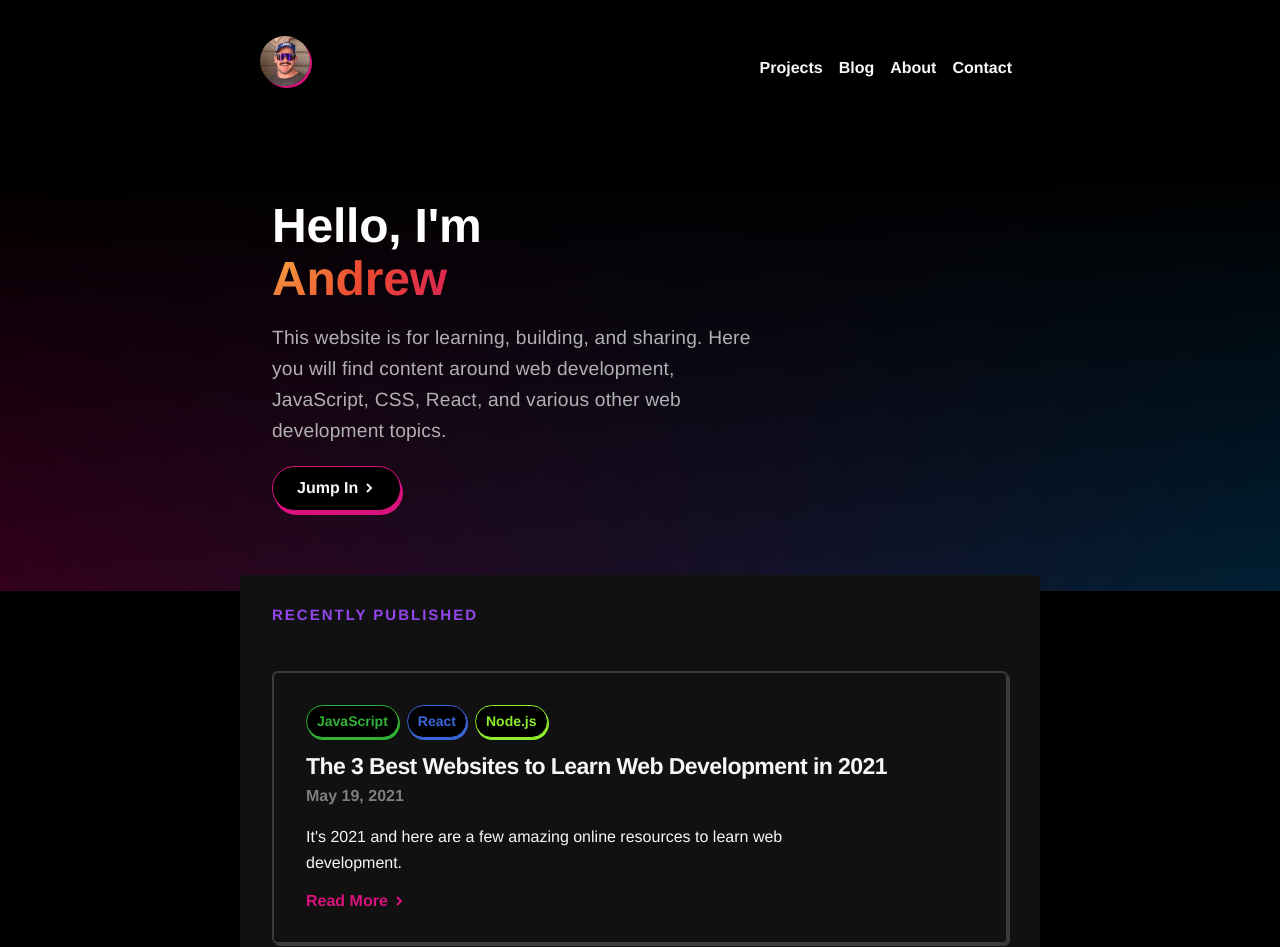
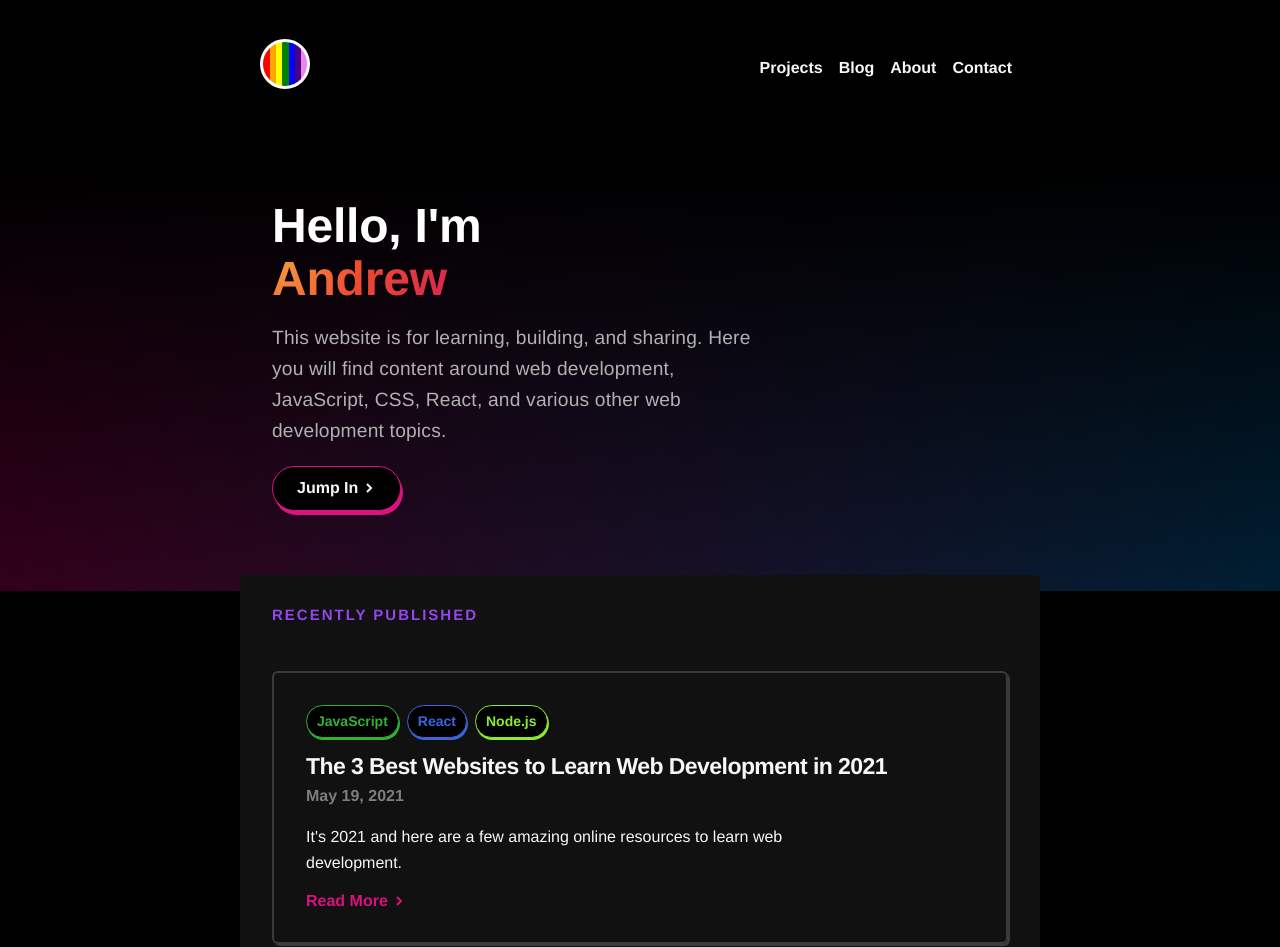
Before and after one commit to andrewgilliland/andrew-gilliland, a Gatsby site: page / in a window 1280 px wide. Shown: the top 947 px of the page. Built offline with nearby package versions, Linux system fonts and the light colour scheme; Gatsby itself is replaced by a stand-in of ours; some packages are replaced by stand-ins of ours.

Commit message:
adds rainbow avatar

```diff
--- a/src/components/Avatar.js
+++ b/src/components/Avatar.js
@@ -1,6 +1,6 @@
 import React from "react"
-import { useStaticQuery, graphql } from "gatsby"
-import Image from "gatsby-image"
+// import { useStaticQuery, graphql } from "gatsby"
+// import Image from "gatsby-image"
 import styled from "styled-components"
 
 const AvatarStyles = styled.div`
@@ -8,34 +8,58 @@ const AvatarStyles = styled.div`
     border-radius: 100%;
     box-shadow: 2px 2px var(--pink-vivid-500);
   }
+
+  .rainbow {
+    background-image: linear-gradient(
+      to left,
+      violet 14%,
+      indigo 14% 28%,
+      blue 28% 42%,
+      green 42% 56%,
+      yellow 56% 70%,
+      orange 70% 84%,
+      red 84% 100%
+    );
+
+    height: 50px;
+    width: 50px;
+    border-radius: 9999px;
+    border: 3px solid white;
+    transition: all 0.3s ease;
+
+    &:hover {
+      transform: scale(1.1);
+    }
+  }
 `
 
 const Avatar = () => {
-  const data = useStaticQuery(graphql`
-    query AvatarQuery {
-      avatar: file(absolutePath: { regex: "/profile-pic.jpg/" }) {
-        childImageSharp {
-          fixed(width: 50, height: 50, quality: 100) {
-            ...GatsbyImageSharpFixed
-          }
-        }
-      }
-      site {
-        siteMetadata {
-          author {
-            name
-          }
-        }
-      }
-    }
-  `)
+  // const data = useStaticQuery(graphql`
+  //   query AvatarQuery {
+  //     avatar: file(absolutePath: { regex: "/profile-pic.jpg/" }) {
+  //       childImageSharp {
+  //         fixed(width: 50, height: 50, quality: 100) {
+  //           ...GatsbyImageSharpFixed
+  //         }
+  //       }
+  //     }
+  //     site {
+  //       siteMetadata {
+  //         author {
+  //           name
+  //         }
+  //       }
+  //     }
+  //   }
+  // `)
 
-  const author = data.site.siteMetadata?.author
-  const avatar = data?.avatar?.childImageSharp?.fixed
+  // const author = data.site.siteMetadata?.author
+  // const avatar = data?.avatar?.childImageSharp?.fixed
 
   return (
     <AvatarStyles>
-      {avatar && <Image fixed={avatar} alt={author?.name || ``} />}
+      {/* {avatar && <Image fixed={avatar} alt={author?.name || ``} />} */}
+      <div className="rainbow"></div>
     </AvatarStyles>
   )
 }
```
